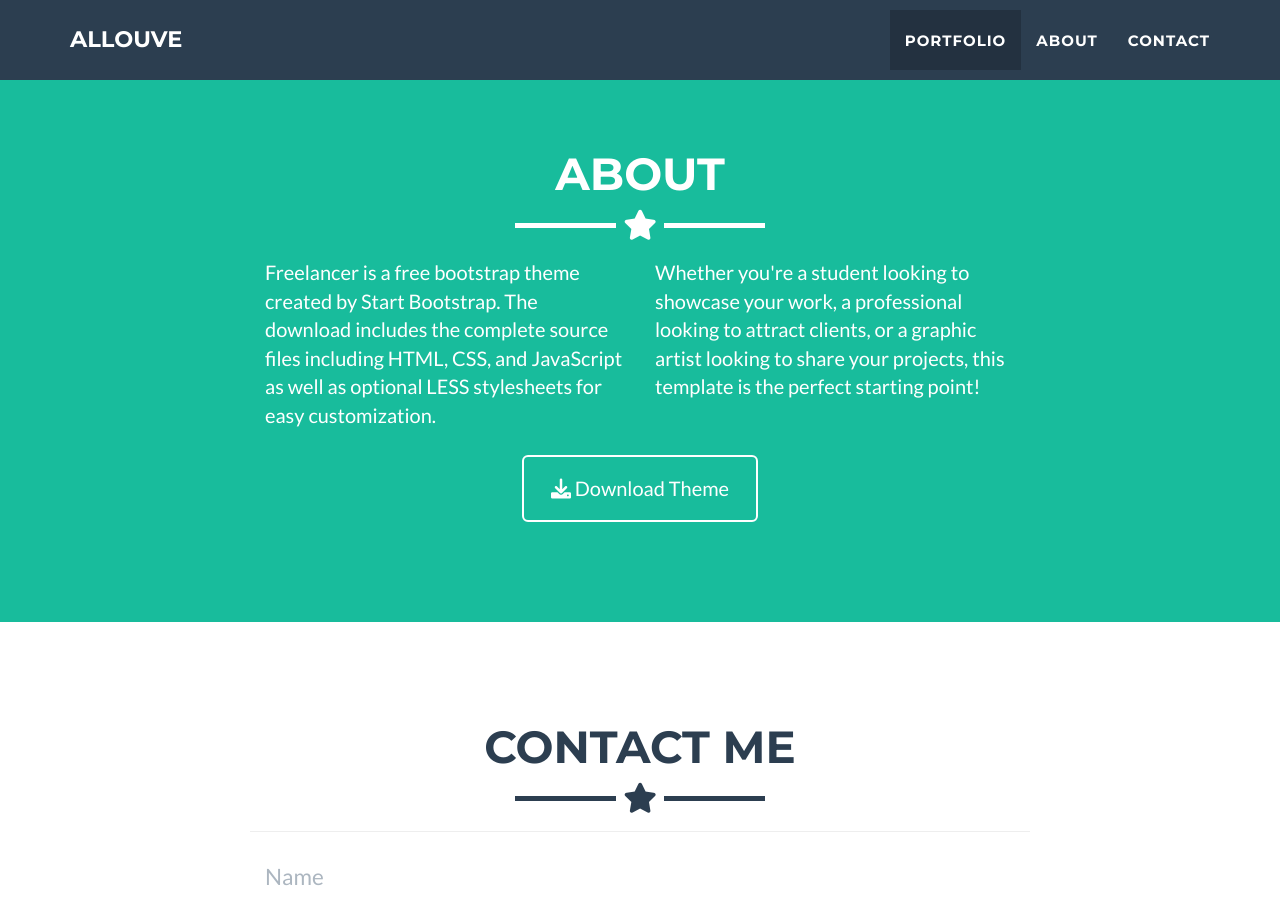
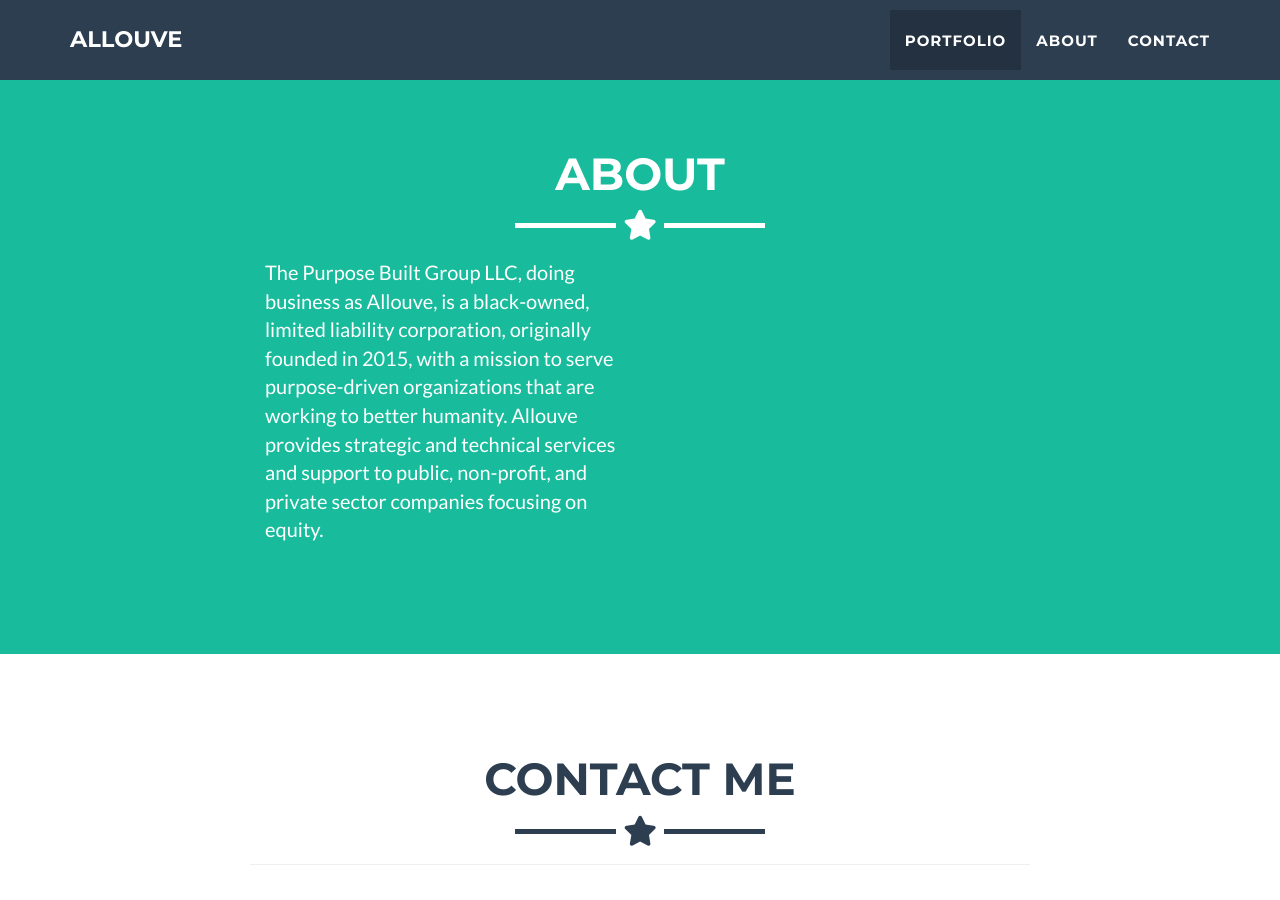
Before and after one commit to jeromelachaud/freelancer-theme, a Jekyll site: the page built from _posts/2014-07-18-project-1.markdown, in a window 1280 px wide and 900 px high, scrolled down 1623 px. Built offline with Jekyll 4.4.1, drawn with Linux system fonts in a browser that asks for light colours.

Commit message:
Update about.html

```diff
--- a/_includes/about.html
+++ b/_includes/about.html
@@ -9,18 +9,7 @@
     </div>
     <div class="row">
       <div class="col-lg-4 col-lg-offset-2">
-        <p>Freelancer is a free bootstrap theme created by Start Bootstrap. The download includes the complete
-          source files including HTML, CSS, and JavaScript as well as optional LESS stylesheets for easy
-          customization.</p>
-      </div>
-      <div class="col-lg-4">
-        <p>Whether you're a student looking to showcase your work, a professional looking to attract clients, or
-          a graphic artist looking to share your projects, this template is the perfect starting point! </p>
-      </div>
-      <div class="col-lg-8 col-lg-offset-2 text-center">
-        <a href="https://github.com/jeromelachaud/freelancer-theme" class="btn btn-lg btn-outline">
-          <i class="fa fa-download"></i> Download Theme
-        </a>
+        <p>The Purpose Built Group LLC, doing business as Allouve, is a black-owned, limited liability corporation, originally founded in 2015, with a mission to serve purpose-driven organizations that are working to better humanity. Allouve provides strategic and technical services and support to public, non-profit, and private sector companies focusing on equity.</p>
       </div>
     </div>
   </div>
```
